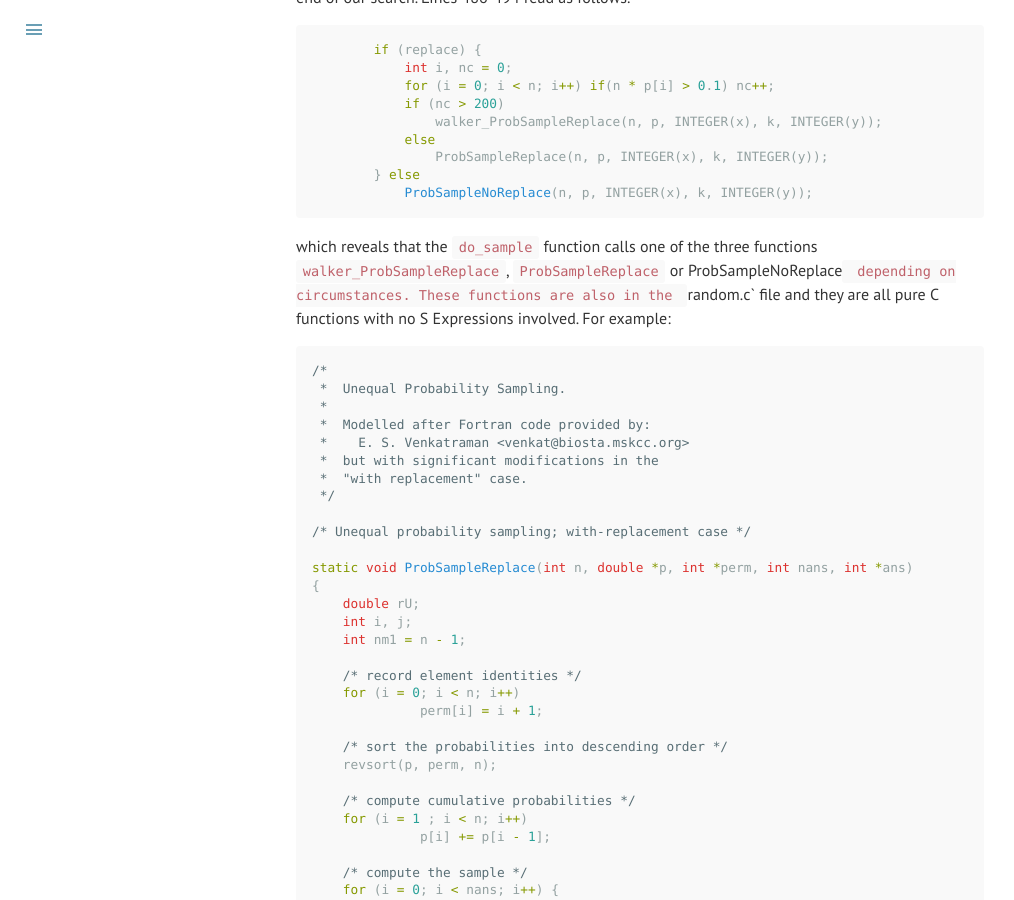
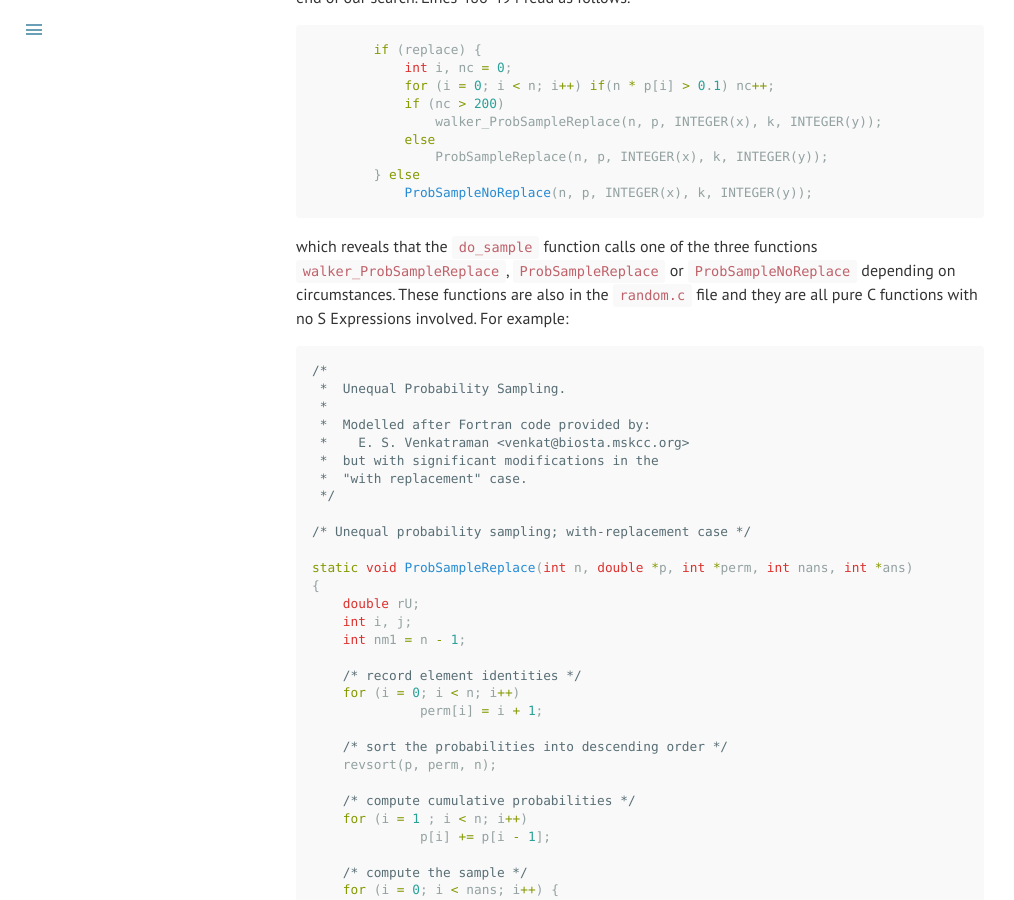
Before and after one commit to datascienceconfidential/datascienceconfidential.github.io, a Jekyll site: the page built from _posts/2017-12-28-how-to-read-source-code-internal-r-function.md, in a window 1280 px wide and 900 px high, scrolled down 1911 px. Shown: the whole window, without its empty margins (0-1014 px from the left). Built offline with Jekyll 4.4.1, drawn with Linux system fonts in a browser that asks for light colours; comment, search, counter and statistics services are not loaded.

Commit message:
missed a backtick

````diff
--- a/_posts/2017-12-28-how-to-read-source-code-internal-r-function.md
+++ b/_posts/2017-12-28-how-to-read-source-code-internal-r-function.md
@@ -95,7 +95,7 @@ end of our search. Lines 486-494 read as follows.
 ```
 
 which reveals that the `do_sample` function calls one of the three functions `walker_ProbSampleReplace`, `ProbSampleReplace` or
-ProbSampleNoReplace` depending on circumstances. These functions are also in the `random.c` file and they are all pure C functions
+`ProbSampleNoReplace` depending on circumstances. These functions are also in the `random.c` file and they are all pure C functions
 with no S Expressions involved. For example:
 
 ```c
````
